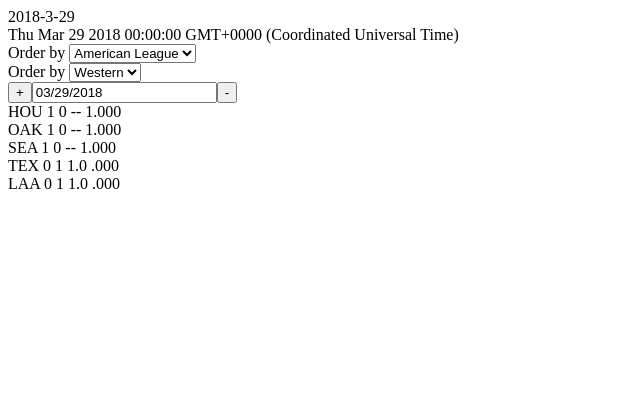
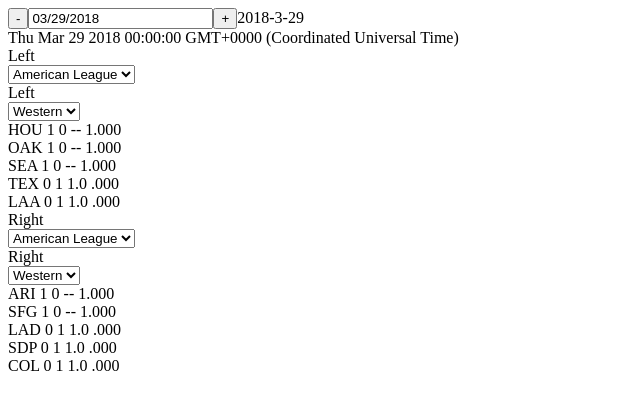
Before and after one commit to slarribeau/react-app-marty, a React (Create React App) app: page / in a window 1280 px wide. Shown: the top 410 px of the page, without its empty margins (0-640 px from the left). Built offline with nearby package versions, Linux system fonts and the light colour scheme.

Commit message:
dual standings is working

```diff
--- a/src/components/App.js
+++ b/src/components/App.js
@@ -14,19 +14,25 @@
                     standings: [],
                     leftLeague:null,
                     leftDivision:null,
+                    rightLeague:null,
+                    righttDivision:null,
                     startDate:null,
                 };
 
         this.state.standings=rawData;
         this.state.leftLeague="AL";
         this.state.leftDivision="WEST"
+        this.state.rightLeague="NL";
+        this.state.rightDivision="WEST"
         this.state.startDate=new Date("2018/3/29");
         this.dateUtil = new DateUtilitiesService();
 
     }
 
-    setLeague = (leftLeague)     => {this.setState({leftLeague:leftLeague})};
-    setDivision = (leftDivision) => {this.setState({leftDivision:leftDivision})};
+    setLeftLeague = (leftLeague)     => {this.setState({leftLeague:leftLeague})};
+    setLeftDivision = (leftDivision) => {this.setState({leftDivision:leftDivision})};
+    setRightLeague = (rightLeague)     => {this.setState({rightLeague:rightLeague})};
+    setRightDivision = (rightDivision) => {this.setState({rightDivision:rightDivision})};
     handleDateChange = (date)=> {this.setState({startDate:date})};
     handleDateDecr = (date)  => {this.setState({startDate:this.dateUtil.getPrevDayObject(date)})};
     handleDateIncr = (date)  => {this.setState({startDate:this.dateUtil.getNextDayObject(date)})};
@@ -34,21 +40,36 @@
     render() {
         return (
             <div>
-                {this.dateUtil.dateObject2String(this.state.startDate)}
-                <br/>
-                {this.state.startDate.toString()}
-                <LeagueSelect onLeagueSelect={this.setLeague}/>
-                <DivisionSelect onDivisionSelect={this.setDivision}/>
-                <button onClick={()=>this.handleDateIncr(this.state.startDate)}>+</button>
+                <button onClick={()=>this.handleDateDecr(this.state.startDate)}>-</button>
                 <DatePicker
                     selected={this.state.startDate}
                     onChange={this.handleDateChange}
                 />
-                <button onClick={()=>this.handleDateDecr(this.state.startDate)}>-</button>
+                <button onClick={()=>this.handleDateIncr(this.state.startDate)}>+</button>
+                {this.dateUtil.dateObject2String(this.state.startDate)}
+                <br/>
+                {this.state.startDate.toString()}
+                <br/>
+                Left
+                <LeagueSelect onLeagueSelect={this.setLeftLeague}/>
+                Left
+                <DivisionSelect onDivisionSelect={this.setLeftDivision}/>
+
                 <Standings
                    standings={this.state.standings}
                    league={this.state.leftLeague}
                    division={this.state.leftDivision}
+                   startDate={this.state.startDate}
+                />
+                Right
+                <LeagueSelect onLeagueSelect={this.setRightLeague}/>
+                Right
+                <DivisionSelect onDivisionSelect={this.setRightDivision}/>
+
+                <Standings
+                   standings={this.state.standings}
+                   league={this.state.rightLeague}
+                   division={this.state.rightDivision}
                    startDate={this.state.startDate}
                 />
             </div>
--- a/src/components/DivisionSelect.js
+++ b/src/components/DivisionSelect.js
@@ -10,7 +10,7 @@
 const DivisionSelect = (props) => {
     return (
       <div>
-        Order by <Selectbox options={sortBy} handleOnChange={props.onDivisionSelect} />
+            <Selectbox options={sortBy} handleOnChange={props.onDivisionSelect} />
       </div>
     );
 }
--- a/src/components/LeagueSelect.js
+++ b/src/components/LeagueSelect.js
@@ -9,7 +9,7 @@
 const LeagueSelect = (props) => {
     return (
       <div>
-        Order by <Selectbox options={sortBy} handleOnChange={props.onLeagueSelect} />
+        <Selectbox options={sortBy} handleOnChange={props.onLeagueSelect} />
       </div>
     );
 }
```
